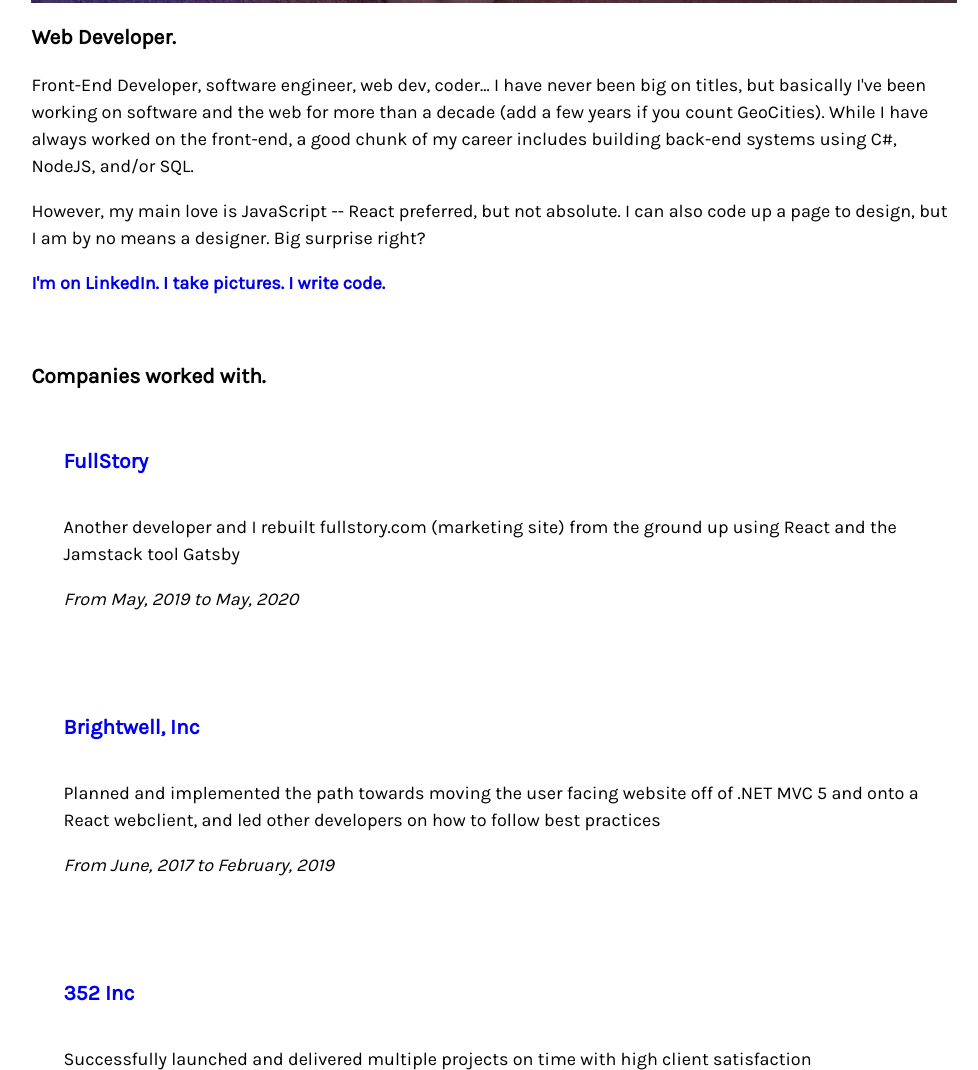
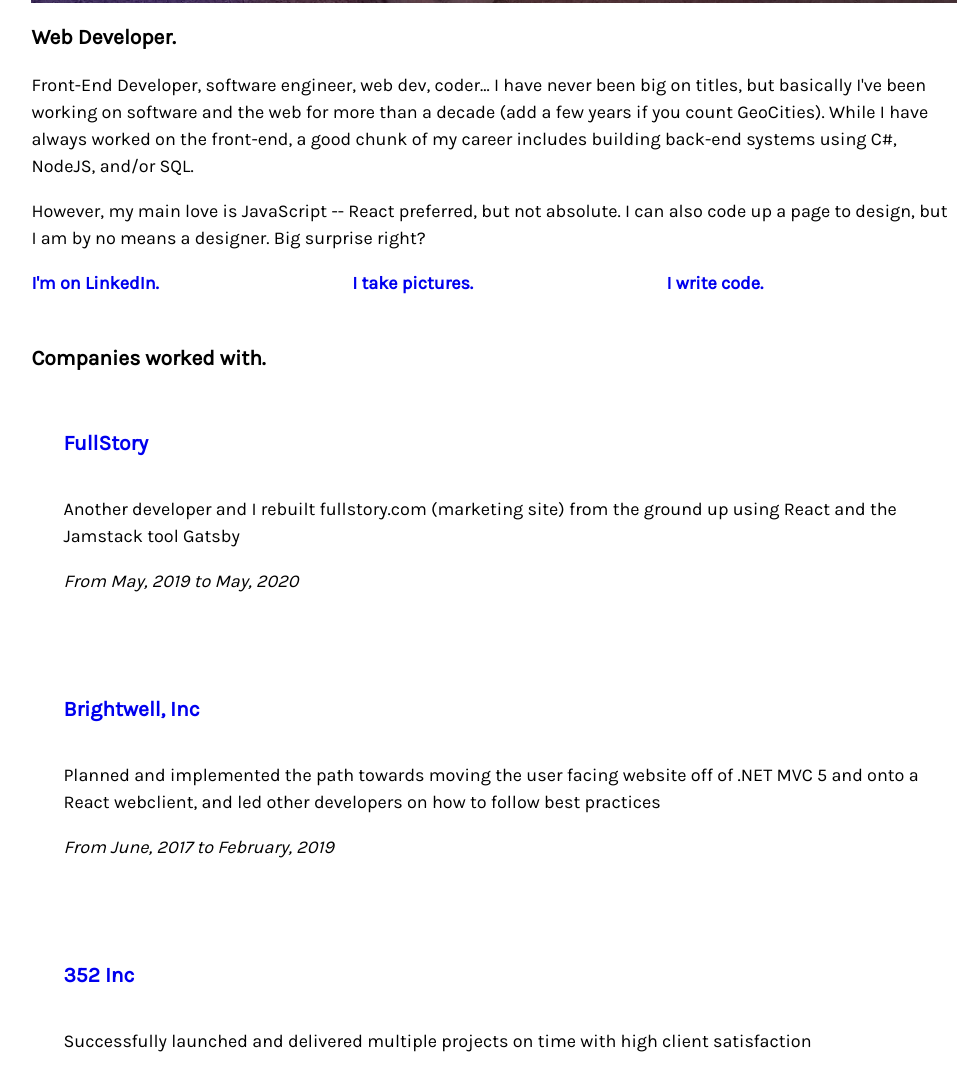
Before and after one commit to corymcdaniel/corymcdaniel.com, a Gatsby site: page / in a window 1280 px wide. Shown: the part 1929-2999 px from the top of the page, without its empty margins (146-1124 px from the left). Built offline with nearby package versions, Linux system fonts and the light colour scheme; Gatsby itself is replaced by a stand-in of ours; a web font is replaced by a local one.

Commit message:
Minor link adjustments

```diff
--- a/src/pages/index.js
+++ b/src/pages/index.js
@@ -35,11 +35,11 @@ const IndexPage = ({ data }) => {
             However, my main love is JavaScript -- React preferred, but not absolute. I can also
             code up a page to design, but I am by no means a designer. Big surprise right?
           </p>
-          <p className={styles.links}>
+          <div className={styles.links}>
             <a href={'https://www.linkedin.com/in/corymcdaniel/'}>I'm on LinkedIn.</a>{' '}
             <a href={'https://www.clippedpixel.com'}>I take pictures.</a>{' '}
             <a href={'https://www.github.com/corymcdaniel/'}>I write code.</a>
-          </p>
+          </div>
         </div>
       </div>
 
--- a/src/pages/index.module.css
+++ b/src/pages/index.module.css
@@ -31,6 +31,10 @@
 
 .links {
   font-weight: bold;
+  display: flex;
+  a {
+    flex-grow: 1;
+  }
 }
 
 @media (min-width: $screen-md-min) {
--- a/src/styles/_type.css
+++ b/src/styles/_type.css
@@ -11,7 +11,10 @@ h3, h4, h5, h6 {
 a {
   text-decoration: none;
   color: $red;
+
+  &:hover {
+    color: $orange;
+    text-decoration: underline;
+    transition: all 400ms;
+  }
 }
-a:hover {
-  color: $orange;
-}
```
